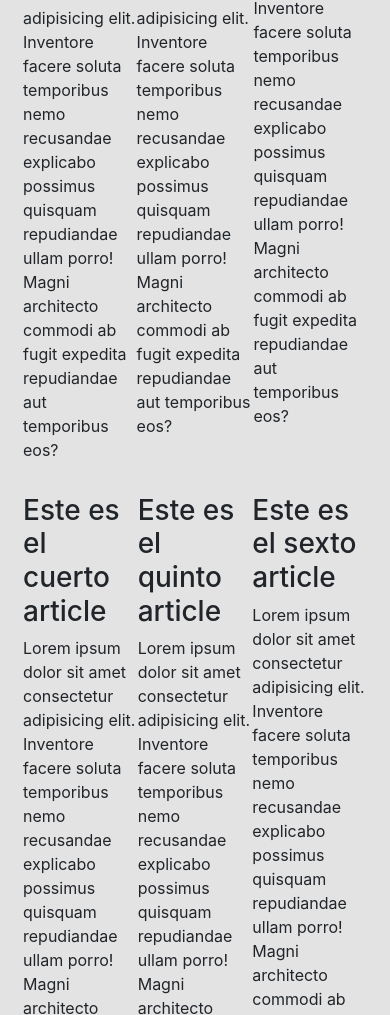
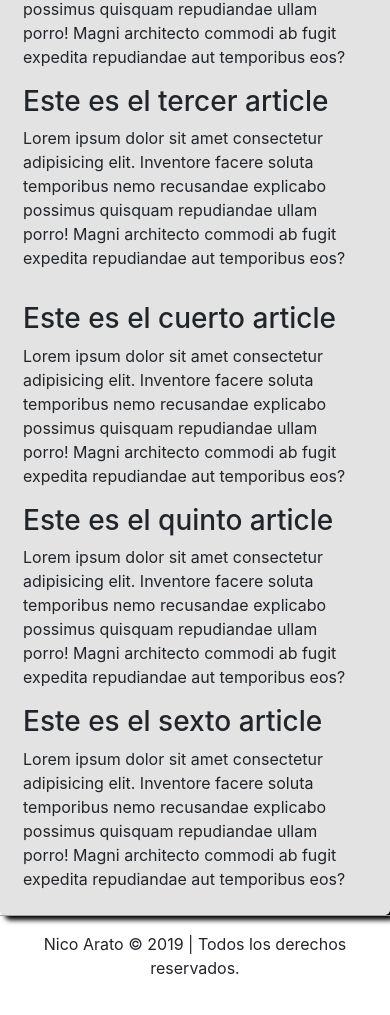
Before and after one commit to nicoarato/git-HelloWorld, a plain HTML site: page index.html in a window 390 px wide. Shown: the part 702-1717 px from the top of the page. Drawn offline with nearby package versions, Linux system fonts and the light colour scheme.

Commit message:
Se agrega responsive para articles.

```diff
--- a/css/styles.css
+++ b/css/styles.css
@@ -37,12 +37,11 @@ footer{
   }
 
   @media (max-width: 800px) {
-    article{
-        justify-content: center;
-        align-items: center;
+    .contenido{
+        flex-wrap: wrap;
      }
     }
-  }
+
 
   @media (max-width: 800px) {
     .nav{
@@ -50,3 +49,9 @@ footer{
         align-items: center;
      }
     }
+
+@media (max-width: 800px) {
+    .logo{
+        display: none;
+        }
+    }
--- a/index.html
+++ b/index.html
@@ -45,7 +45,7 @@
             </ul>
         </div>
         <p>Este es un texto que fue escrito para el brach develop</p>
-        <div class="d-flex p-2 bd-highlight">
+        <div class="d-flex p-2 bd-highlight contenido">
             <article>
                 <h3>Este es el primer article</h3>
                 <p>Lorem ipsum dolor sit amet consectetur adipisicing elit. Inventore facere soluta temporibus nemo recusandae explicabo possimus quisquam repudiandae ullam porro! Magni architecto commodi ab fugit expedita repudiandae aut temporibus eos?</p>
@@ -61,7 +61,7 @@
             </article>
         </div>
 
-        <div class="d-flex p-2 bd-highlight">
+        <div class="d-flex p-2 bd-highlight contenido">
             <article>
                 <h3>Este es el cuerto article</h3>
                 <p>Lorem ipsum dolor sit amet consectetur adipisicing elit. Inventore facere soluta temporibus nemo recusandae explicabo possimus quisquam repudiandae ullam porro! Magni architecto commodi ab fugit expedita repudiandae aut temporibus eos?</p>
```
